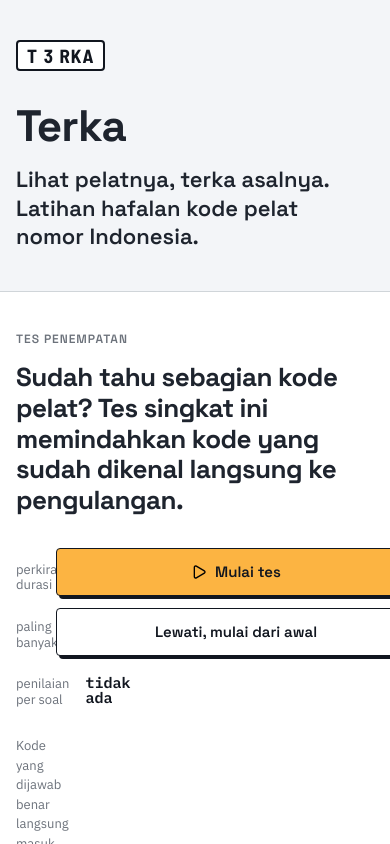
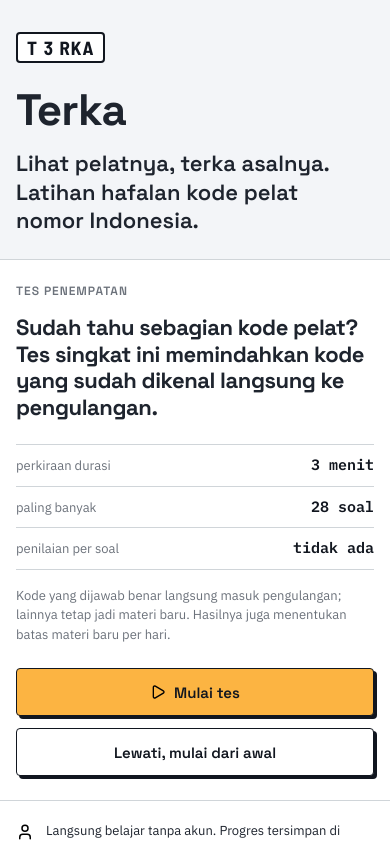
Before and after one commit to dikym/terka, a Next.js app: page / in a window 390 px wide. Shown: the top 844 px of the page. Built offline with nearby package versions, Linux system fonts and the light colour scheme.

Commit message:
feat(beranda): add phone layouts for home, welcome and data-change screens

```diff
--- a/src/components/screens/beranda.tsx
+++ b/src/components/screens/beranda.tsx
@@ -23,9 +23,9 @@ function Stat({
 	children: React.ReactNode;
 }) {
 	return (
-		<div className="flex min-w-0 flex-col gap-2 border-r border-hairline p-4 last:border-r-0">
+		<div className="grid min-w-0 grid-cols-[112px_minmax(0,1fr)] items-start gap-x-4 gap-y-1 border-b border-hairline p-4 last:border-b-0 lg:flex lg:flex-col lg:items-stretch lg:gap-2 lg:border-r lg:border-b-0 lg:last:border-r-0">
 			<span className="type-label text-ink-500">{label}</span>
-			<div className="flex items-baseline gap-2">
+			<div className="col-start-1 flex items-baseline gap-2">
 				<span className="font-display text-heading leading-none font-bold tabular-nums">
 					{value}
 				</span>
@@ -33,7 +33,7 @@ function Stat({
 					{unit}
 				</span>
 			</div>
-			{children}
+			<div className="col-start-2 row-span-2 row-start-1">{children}</div>
 		</div>
 	);
 }
@@ -84,6 +84,121 @@ function Day({ mark, loading }: { mark: DayMark; loading: boolean }) {
 	);
 }
 
+const TILE =
+	"flex aspect-square flex-col items-start justify-between gap-2 rounded-sm border p-3 text-left font-display text-body-sm leading-[1.2] font-semibold text-balance text-ink-1000";
+const TILE_PRESS =
+	"border-ink-1000 shadow-block transition-[box-shadow,translate] duration-90 ease-out active:translate-0.5 active:shadow-none";
+
+/** The phone's square shortcut under Mulai belajar; a skeleton keeps its size while loading. */
+function Tile({
+	icon,
+	label,
+	href,
+	color,
+	loading,
+	children
+}: {
+	icon: "calendar-check" | "zap" | "flag";
+	label: string;
+	href: string;
+	color: string;
+	loading: boolean;
+	children?: React.ReactNode;
+}) {
+	const content = (
+		<>
+			<Icon name={icon} size={18} className={loading ? "invisible" : ""} />
+			<span className="flex flex-col gap-1">
+				<span>{label}</span>
+				{children}
+			</span>
+		</>
+	);
+	if (loading)
+		return (
+			<span
+				data-skeleton
+				aria-hidden="true"
+				className={`${TILE} animate-skl border-transparent bg-ink-100 text-transparent`}
+			>
+				{content}
+			</span>
+		);
+	return (
+		<Link href={href} className={`${TILE} ${TILE_PRESS} ${color}`}>
+			{content}
+		</Link>
+	);
+}
+
+function PhoneActions({
+	loading,
+	challengeDone,
+	countdown
+}: {
+	loading: boolean;
+	challengeDone: boolean;
+	countdown: string;
+}) {
+	const time = (
+		<span className="font-mono text-label leading-none font-semibold tabular-nums">
+			{countdown}
+		</span>
+	);
+	return (
+		<div className="flex flex-col gap-3 lg:hidden">
+			{loading ? (
+				<Skeleton className="block h-14 w-full rounded-sm" />
+			) : (
+				<Button size="lg" block icon="play" href="/sesi">
+					Mulai belajar
+				</Button>
+			)}
+			<div className="grid grid-cols-3 gap-2">
+				{challengeDone && !loading ? (
+					<button
+						type="button"
+						disabled
+						aria-disabled="true"
+						title="Sudah selesai untuk hari ini"
+						className={`${TILE} cursor-not-allowed border-ink-200 bg-stop-500 opacity-40`}
+					>
+						<Icon name="calendar-check" size={18} />
+						<span className="flex flex-col gap-1">
+							<span>Tantangan Harian</span>
+							{time}
+						</span>
+					</button>
+				) : (
+					<Tile
+						icon="calendar-check"
+						label="Tantangan Harian"
+						href="/sesi?mode=harian"
+						color="bg-stop-500"
+						loading={loading}
+					>
+						{loading && time}
+					</Tile>
+				)}
+				<Tile
+					icon="zap"
+					label="Mode Kilat"
+					href="/sesi?mode=kilat"
+					color="bg-go-500"
+					loading={loading}
+				/>
+				<Tile
+					icon="flag"
+					label="Kode diplomat"
+					href="/sesi?mode=diplomat"
+					color="bg-paper-0"
+					loading={loading}
+				/>
+			</div>
+		</div>
+	);
+}
+
 function ChallengeButton({ done, countdown }: { done: boolean; countdown: string }) {
 	if (done)
 		return (
@@ -116,11 +231,20 @@ export function Beranda({ data, challengeDone }: { data: Home | null; challengeD
 	const scopeRows = d?.scope.rows ?? SKELETON_ROWS;
 	return (
 		<>
-			<div className="flex items-center justify-between">
-				<span className="type-label text-ink-500">Minggu, 27 September 2026</span>
+			<div className="flex items-center justify-between gap-3">
+				<span className="type-label text-ink-500">
+					{d ? (
+						DATE
+					) : (
+						<>
+							<span className="max-lg:hidden">{DATE}</span>
+							<SkeletonText width="13.8em" className="lg:hidden" />
+						</>
+					)}
+				</span>
 				<SyncChip label={d ? d.syncLabel : null} />
 			</div>
-			<div className="grid grid-cols-[minmax(0,1fr)_300px] items-start gap-8">
+			<div className="grid grid-cols-1 items-start gap-5 lg:grid-cols-[minmax(0,1fr)_300px] lg:gap-8">
 				<div className="flex min-w-0 flex-col gap-5">
 					<div className="flex flex-col gap-3">
 						<span className="type-label text-ink-500">Perlu diulang hari ini</span>
@@ -148,7 +272,13 @@ export function Beranda({ data, challengeDone }: { data: Home | null; challengeD
 						</div>
 					</div>
 
-					<section className="grid grid-cols-3 overflow-hidden rounded-md border border-hairline bg-paper-0 shadow-lift">
+					<PhoneActions
+						loading={!d}
+						challengeDone={challengeDone}
+						countdown={d?.challengeCountdown ?? SKELETON_COUNTDOWN}
+					/>
+
+					<section className="grid grid-cols-1 overflow-hidden rounded-md border border-hairline bg-paper-0 shadow-lift lg:grid-cols-3">
 						<Stat
 							label="Pengulangan"
 							value={d ? d.summary.due : <SkeletonText width="1.2em" />}
@@ -234,16 +364,16 @@ export function Beranda({ data, challengeDone }: { data: Home | null; challengeD
 							{scopeRows.map((row, index) => (
 								<div
 									key={row.name}
-									className="grid min-h-12 grid-cols-[minmax(0,1fr)_auto_180px_44px] items-center gap-4 border-b border-hairline last:border-b-0"
+									className="grid min-h-12 grid-cols-[minmax(0,1fr)_64px_40px] items-center gap-x-3 gap-y-2 border-b border-hairline py-3 last:border-b-0 lg:grid-cols-[minmax(0,1fr)_auto_180px_44px] lg:gap-4 lg:py-0"
 								>
-									<span className="text-ink-900 type-body">
+									<span className="row-start-1 text-ink-900 type-body lg:row-auto">
 										{d ? (
 											row.name
 										) : (
 											<SkeletonText width={SKELETON_ROW_WIDTHS[index]} />
 										)}
 									</span>
-									<span className="flex gap-1">
+									<span className="col-span-full row-start-2 flex gap-1 lg:col-auto lg:row-auto">
 										{row.codes.map((code) =>
 											d ? (
 												<CodeChip
@@ -260,14 +390,15 @@ export function Beranda({ data, challengeDone }: { data: Home | null; challengeD
 										<ProgressBar
 											value={row.percent}
 											color={GROUP_BG[d.scope.group]}
+											className="row-start-1 h-1.5 min-w-0 flex-1 lg:row-auto"
 										/>
 									) : (
 										<div
 											data-skeleton
-											className="h-1.5 min-w-0 flex-1 animate-skl overflow-hidden rounded-xs bg-ink-100"
+											className="row-start-1 h-1.5 min-w-0 flex-1 animate-skl overflow-hidden rounded-xs bg-ink-100 lg:row-auto"
 										/>
 									)}
-									<span className="text-right">
+									<span className="row-start-1 text-right lg:row-auto">
 										<span className="font-mono text-body-sm leading-[1.2] font-medium text-ink-1000 tabular-nums">
 											{d ? `${row.percent}%` : <SkeletonText width="2.2em" />}
 										</span>
@@ -297,7 +428,8 @@ export function Beranda({ data, challengeDone }: { data: Home | null; challengeD
 						<header className="flex items-center gap-3">
 							<Icon
 								name="flame"
-								size={24}
+								size={null}
+								className="-mt-0.5 size-5.5 lg:mt-0 lg:size-6"
 								color={d ? "bg-tangerine-700" : "bg-ink-100"}
 							/>
 							<span className="font-display text-title leading-none font-bold tracking-title tabular-nums">
@@ -336,7 +468,7 @@ export function Beranda({ data, challengeDone }: { data: Home | null; challengeD
 					</Card>
 				</div>
 
-				<aside className="flex min-w-0 flex-col gap-3">
+				<aside className="hidden min-w-0 flex-col gap-3 lg:flex">
 					{d ? (
 						<>
 							<Button size="lg" block icon="play" kbd="S" href="/sesi">
@@ -380,6 +512,9 @@ export function Beranda({ data, challengeDone }: { data: Home | null; challengeD
 	);
 }
 
+const DATE = "Minggu, 27 September 2026";
+const SKELETON_COUNTDOWN = "06:42:18";
+
 // Placeholder rows that keep the loaded layout: same rows, same chip counts.
 const SKELETON_ROWS = [
 	{ name: "a", codes: ["a"], percent: 0 },
--- a/src/components/screens/perubahan-data.tsx
+++ b/src/components/screens/perubahan-data.tsx
@@ -17,7 +17,7 @@ export function PerubahanData({ onClose }: { onClose: () => void }) {
 	return (
 		<>
 			<PageTitle title="Perubahan data" back={onClose} />
-			<div className="grid grid-cols-[minmax(0,1fr)_320px] items-start gap-8">
+			<div className="grid grid-cols-1 items-start gap-5 lg:grid-cols-[minmax(0,1fr)_320px] lg:gap-8">
 				<div className="flex min-w-0 flex-col gap-5">
 					<div className="flex min-w-0 flex-col gap-3">
 						<div className="flex items-center gap-3">
--- a/src/components/screens/sambutan.tsx
+++ b/src/components/screens/sambutan.tsx
@@ -33,7 +33,7 @@ export function Sambutan({ onStart, onSkip }: { onStart: () => void; onSkip: ()
 			className="fixed inset-0 z-40 flex flex-col overflow-y-auto bg-paper-0"
 		>
 			<section className="border-b border-hairline bg-paper-50">
-				<div className="container flex flex-col items-start gap-8 py-10">
+				<div className="container flex flex-col items-start gap-6 pt-8 pb-6 lg:gap-8 lg:py-10">
 					<Wordmark />
 					<div className="flex min-w-0 flex-col gap-4">
 						<h1
@@ -49,15 +49,15 @@ export function Sambutan({ onStart, onSkip }: { onStart: () => void; onSkip: ()
 					</div>
 				</div>
 			</section>
-			<section className="container flex flex-1 flex-col gap-8 py-10">
+			<section className="container flex flex-1 flex-col gap-6 py-6 lg:gap-8 lg:py-10">
 				<div className="flex min-w-0 flex-col gap-4">
 					<span className="type-label text-ink-500">Tes penempatan</span>
-					<h2 className="font-display text-title leading-snug font-bold tracking-title text-pretty">
+					<h2 className="font-display text-heading leading-[1.2] font-bold tracking-title text-pretty lg:text-title lg:leading-snug">
 						Sudah tahu sebagian kode pelat? Tes singkat ini memindahkan kode yang sudah
 						dikenal langsung ke pengulangan.
 					</h2>
 				</div>
-				<div className="grid grid-cols-[minmax(0,1fr)_360px] items-start gap-10">
+				<div className="contents lg:grid lg:grid-cols-[minmax(0,1fr)_360px] lg:items-start lg:gap-10">
 					<div className="flex min-w-0 flex-col gap-4">
 						<div className="flex flex-col border-t border-hairline">
 							{FACTS.map(([label, value]) => (
@@ -90,15 +90,15 @@ export function Sambutan({ onStart, onSkip }: { onStart: () => void; onSkip: ()
 				</div>
 			</section>
 			<footer className="border-t border-hairline">
-				<div className="container grid grid-cols-[minmax(0,1fr)_minmax(0,1fr)_auto] items-start gap-10 py-5">
+				<div className="container grid grid-cols-1 items-start gap-4 pt-5 pb-6 lg:grid-cols-[minmax(0,1fr)_minmax(0,1fr)_auto] lg:gap-10 lg:py-5">
 					<div className="flex min-w-0 items-start gap-3">
-						<Icon name="user" size={18} />
+						<Icon name="user" size={18} className="mt-0.5 lg:mt-0" />
 						<p className="font-sans text-body-sm leading-normal text-pretty text-ink-900">
 							Langsung belajar tanpa akun. Progres tersimpan di perangkat ini.
 						</p>
 					</div>
 					<div className="flex min-w-0 items-start gap-3">
-						<Icon name="info" size={18} />
+						<Icon name="info" size={18} className="mt-0.5 lg:mt-0" />
 						<p className="font-sans text-body-sm leading-normal text-pretty text-ink-900">
 							Terka membantu belajar kode pelat, bukan rujukan resmi. Data yang belum
 							cukup terverifikasi diberi penanda.
--- a/src/components/screens/sync-chip.tsx
+++ b/src/components/screens/sync-chip.tsx
@@ -1,12 +1,13 @@
 import { Icon } from "@/components/ui/icon";
 
+/** Desktop only: on a phone the sync status is an icon in the top bar. */
 export function SyncChip({ label }: { label: string | null }) {
 	if (label === null)
 		return (
 			<span
 				data-skeleton
 				aria-hidden="true"
-				className="inline-flex h-9 animate-skl items-center gap-2 rounded-sm border border-transparent bg-ink-100 px-3 text-transparent"
+				className="hidden h-9 animate-skl items-center gap-2 rounded-sm border border-transparent bg-ink-100 px-3 text-transparent lg:inline-flex"
 			>
 				<span className="size-4 flex-none" />
 				<span className="font-sans text-body-sm leading-none font-medium">
@@ -15,7 +16,7 @@ export function SyncChip({ label }: { label: string | null }) {
 			</span>
 		);
 	return (
-		<span className="inline-flex h-9 items-center gap-2 rounded-sm border border-ink-200 px-3 text-ink-700">
+		<span className="hidden h-9 items-center gap-2 rounded-sm border border-ink-200 px-3 text-ink-700 lg:inline-flex">
 			<Icon name="cloud-check" size={16} />
 			<span className="font-sans text-body-sm leading-none font-medium">{label}</span>
 		</span>
```
